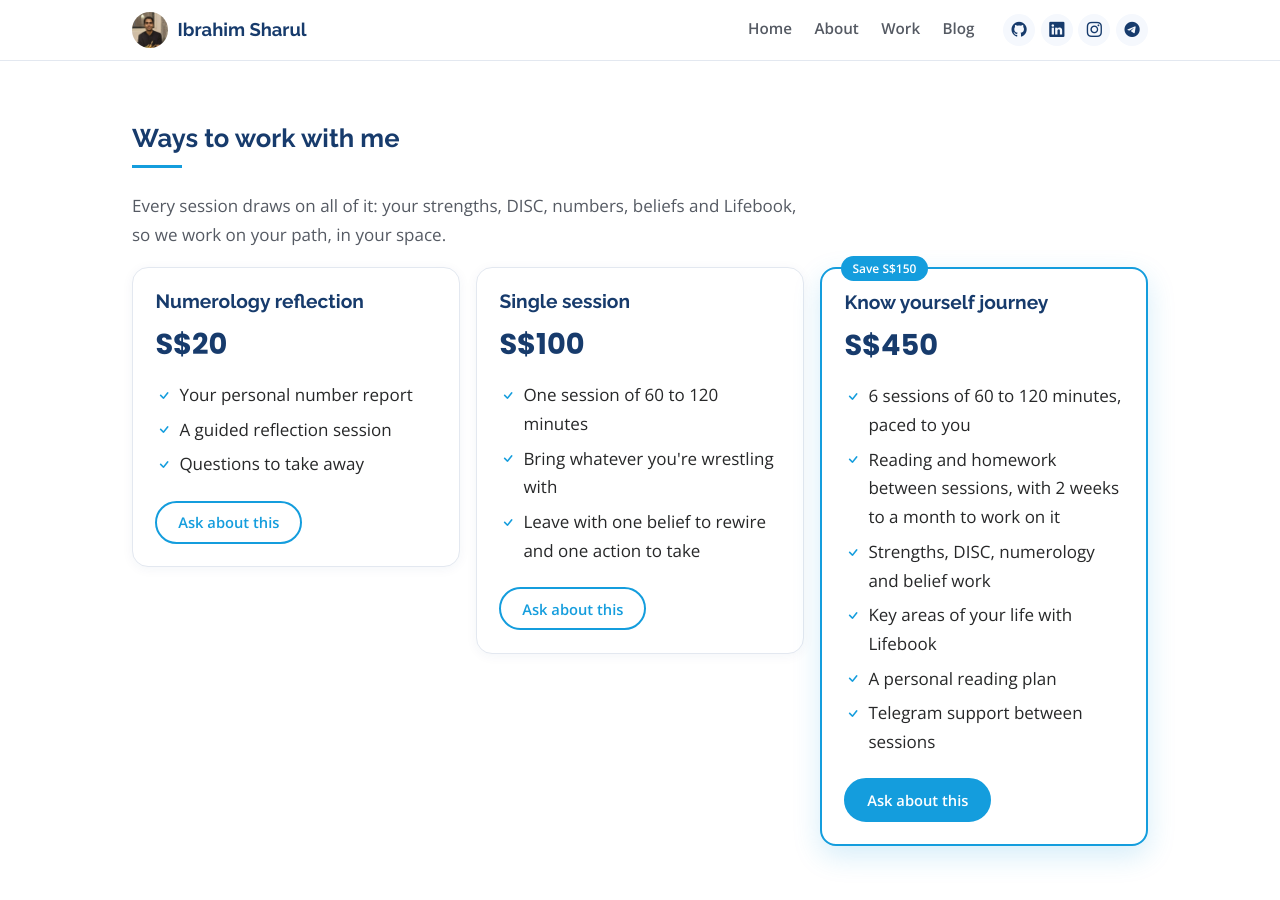
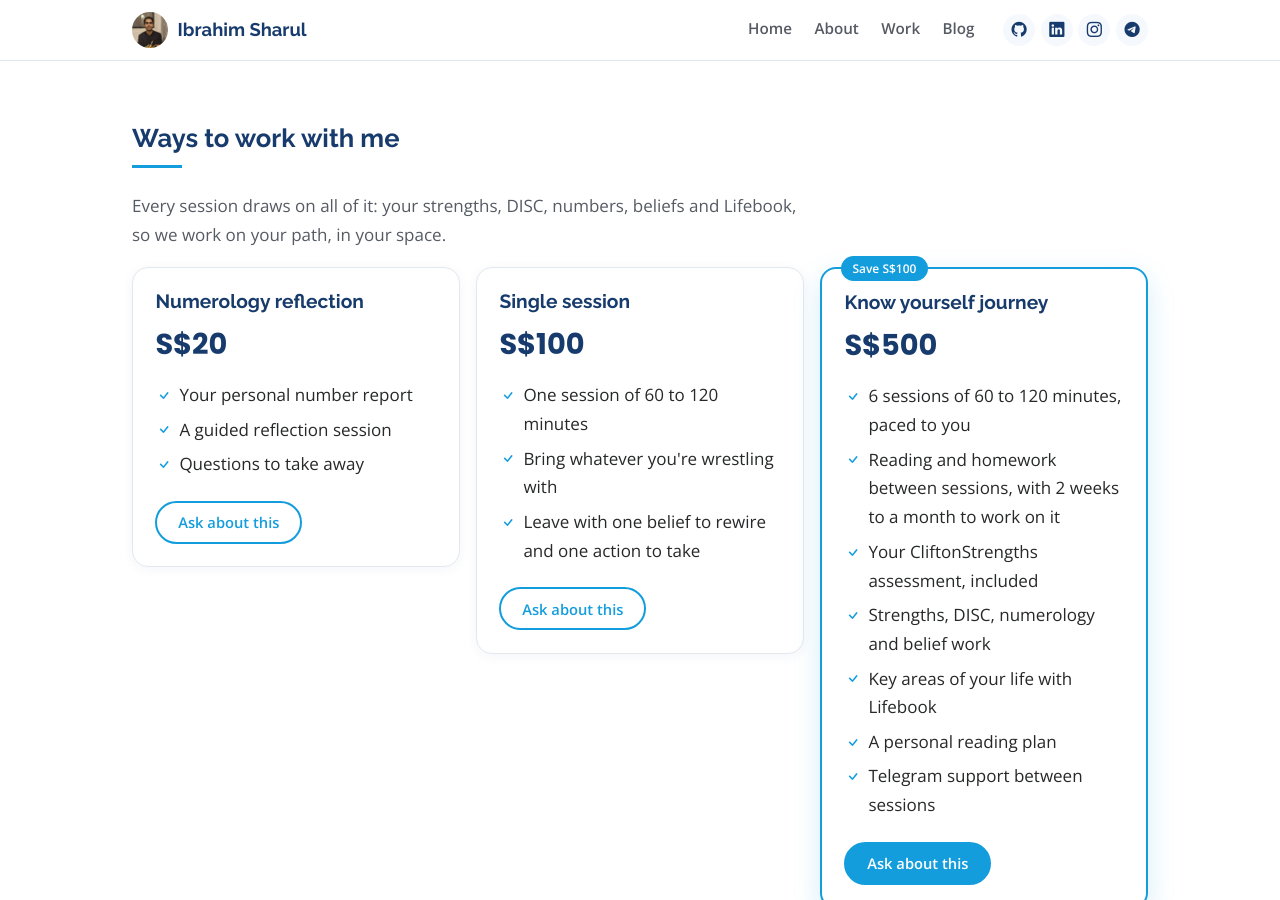
Before and after one commit to ibrahimisramos/ibrahimisramos.github.io, a Jekyll site: the page built from coaching.html, in a window 1280 px wide and 900 px high, scrolled down 5433 px. Built offline with Jekyll 4.4.1, drawn with Linux system fonts in a browser that asks for light colours.

Commit message:
Coaching mockup: journey S$500 with CliftonStrengths included
Co-Authored-By: Claude Opus 5.5 (1M context) <noreply@anthropic.com>
Claude-Session: https://claude.ai/code/session_01W6sFwNukTNQ9zyostxjBYk

```diff
--- a/coaching.html
+++ b/coaching.html
@@ -234,10 +234,10 @@ telegram: ibrahimisramos
       <a class="btn" href="https://t.me/{{ page.telegram }}">Ask about this</a>
     </div>
     <div class="package featured">
-      <p class="tag">Save S$150</p>
+      <p class="tag">Save S$100</p>
       <h3>Know yourself journey</h3>
-      <p class="price">S$450</p>
-      <ul class="ticks"><li>6 sessions of 60 to 120 minutes, paced to you</li><li>Reading and homework between sessions, with 2 weeks to a month to work on it</li><li>Strengths, DISC, numerology and belief work</li><li>Key areas of your life with Lifebook</li><li>A personal reading plan</li><li>Telegram support between sessions</li></ul>
+      <p class="price">S$500</p>
+      <ul class="ticks"><li>6 sessions of 60 to 120 minutes, paced to you</li><li>Reading and homework between sessions, with 2 weeks to a month to work on it</li><li>Your CliftonStrengths assessment, included</li><li>Strengths, DISC, numerology and belief work</li><li>Key areas of your life with Lifebook</li><li>A personal reading plan</li><li>Telegram support between sessions</li></ul>
       <a class="btn primary" href="https://t.me/{{ page.telegram }}">Ask about this</a>
     </div>
   </div>
```
